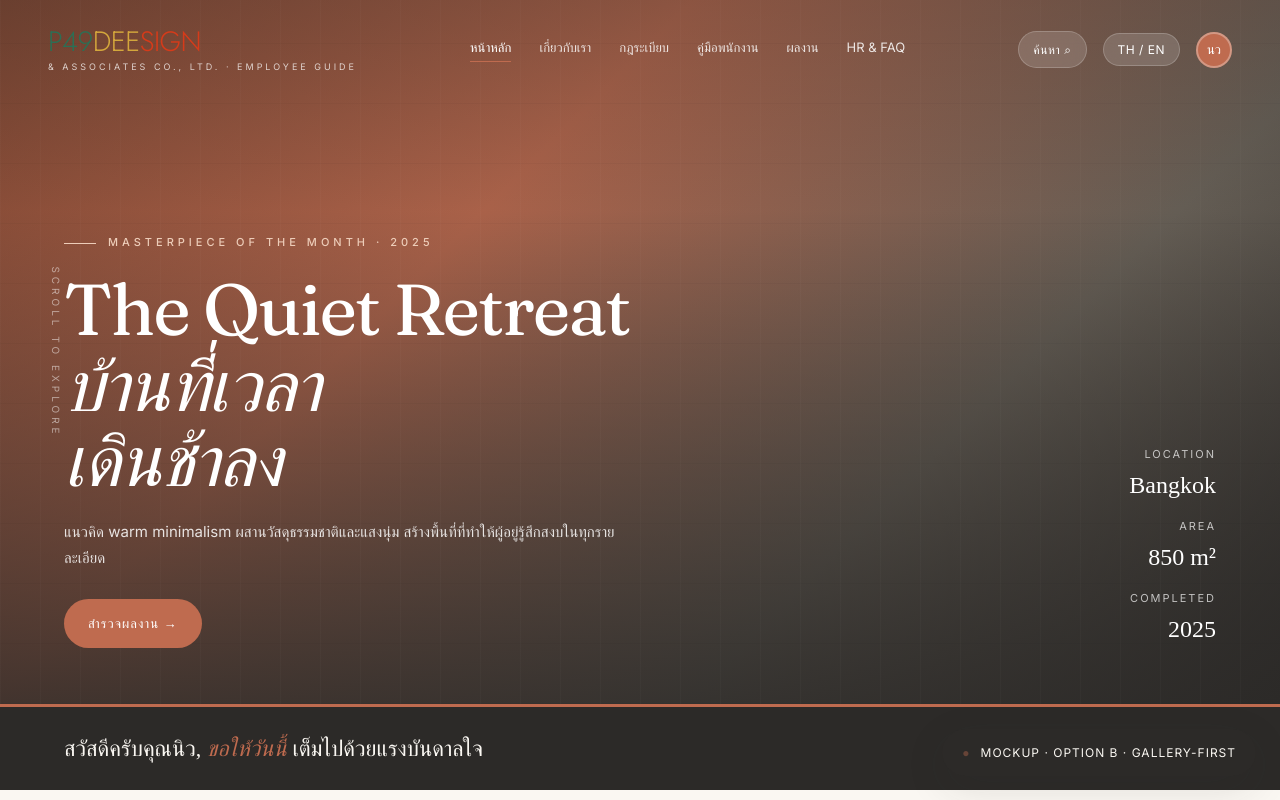
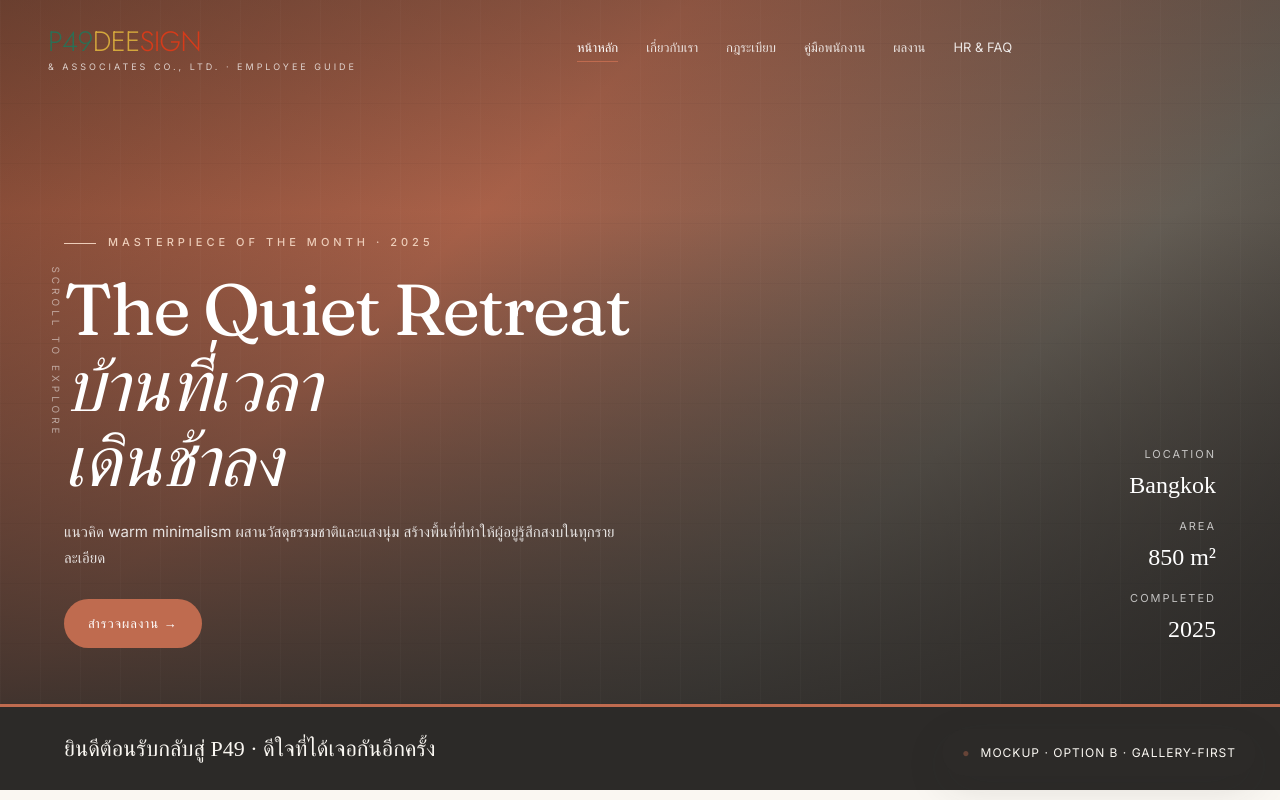
Before and after one commit to pim5851107243-cloud/p49-employee-guide, a plain HTML site: page index.html in a window 1280 px wide. Shown: the top 800 px of the page. Drawn offline with Linux system fonts and the light colour scheme; a web font is replaced by a local one.

Commit message:
Add files via upload
Clean homepage: remove personal greeting, add rotating welcome

```diff
--- a/index.html
+++ b/index.html
@@ -28,9 +28,8 @@
     <a href="faq.html">HR &amp; FAQ</a>
   </nav>
   <div class="topbar-right">
-    <a href="faq.html" class="search-btn">ค้นหา ⌕</a>
-    <button class="lang-btn">TH / EN</button>
-    <div class="avatar">นว</div>
+    <!-- TH/EN toggle will be enabled in Phase 4 when English version is ready -->
+    <!-- <button class="lang-btn">TH / EN</button> -->
   </div>
 </header>
 
@@ -53,11 +52,49 @@
   </div>
 </section>
 
-<!-- GREETING -->
+<!-- GREETING · rotating welcome message (time-based) -->
 <div class="greeting">
-  <div class="greeting-title">สวัสดีครับคุณนิว, <em>ขอให้วันนี้</em> เต็มไปด้วยแรงบันดาลใจ</div>
-  <div class="greeting-date">FRIDAY · 17 APRIL 2026</div>
+  <div class="greeting-title" id="welcomeMessage">ยินดีต้อนรับกลับสู่ P49 · ดีใจที่ได้เจอกันอีกครั้ง</div>
+  <div class="greeting-date" id="currentDate">—</div>
 </div>
+<script>
+  (function () {
+    var messages = {
+      morning: [
+        "ยินดีต้อนรับกลับสู่ P49 · ดีใจที่ได้เจอกันอีกครั้ง",                              // 4
+        "แสงยามเช้าใจดีกับทุกคนเสมอ · ขอให้คุณใจดีกับตัวเองในวันนี้ด้วยนะ",                   // 6
+        "ขอให้วันนี้เต็มไปด้วยแรงบันดาลใจและรอยยิ้มเล็กๆ"                                  // 8
+      ],
+      daytime: [
+        "ค่อยๆ ไปก็ได้ ไม่ต้องเร่ง · เราอยู่ด้วยกันที่นี่",                                    // 3
+        "ทุกวันคือโอกาสในการสร้างสรรค์สิ่งสวยงามไปด้วยกัน",                                 // 7
+        "ทุกก้าวเล็กๆ ในวันนี้ · จะกลายเป็นผลงานที่งดงามในวันข้างหน้า"                        // 9
+      ],
+      evening: [
+        "บ้านที่ดีเริ่มจากผู้คนที่อบอุ่น · ขอบคุณที่เป็นส่วนหนึ่งของที่นี่",                         // 5
+        "ทุกคนคือส่วนสำคัญของ P49 · ขอบคุณที่อยู่ในทีมนี้"                                  // 10
+      ]
+    };
+
+    var now = new Date();
+    var h = now.getHours();
+    var bucket = (h >= 5 && h < 11) ? "morning"
+               : (h >= 11 && h < 17) ? "daytime"
+               : "evening";
+    var pool = messages[bucket];
+    var pick = pool[Math.floor(Math.random() * pool.length)];
+
+    var el = document.getElementById("welcomeMessage");
+    if (el) el.textContent = pick;
+
+    // Dynamic date · Thai locale · format: FRIDAY · 17 APRIL 2026
+    var dayNames = ["SUNDAY","MONDAY","TUESDAY","WEDNESDAY","THURSDAY","FRIDAY","SATURDAY"];
+    var monthNames = ["JANUARY","FEBRUARY","MARCH","APRIL","MAY","JUNE","JULY","AUGUST","SEPTEMBER","OCTOBER","NOVEMBER","DECEMBER"];
+    var dateStr = dayNames[now.getDay()] + " · " + now.getDate() + " " + monthNames[now.getMonth()] + " " + now.getFullYear();
+    var dateEl = document.getElementById("currentDate");
+    if (dateEl) dateEl.textContent = dateStr;
+  })();
+</script>
 
 <main class="main">
 
```
